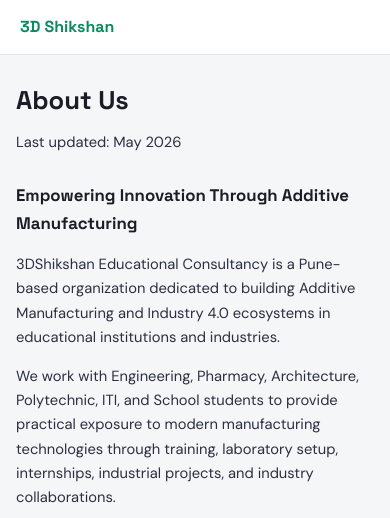
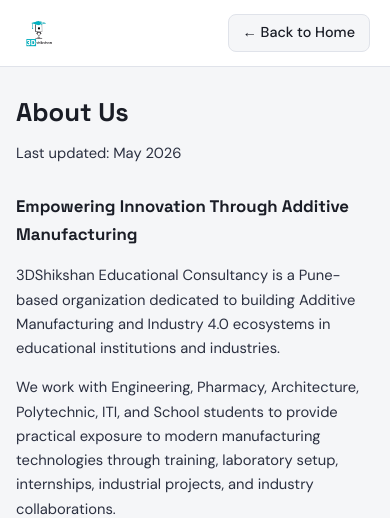
Before and after one commit to sameeeerjadhav/3dshikshan, a PHP site: page /about.php in a window 390 px wide. Shown: the top 518 px of the page. Run offline with PHP 8.4, Linux system fonts and the light colour scheme.

Commit message:
Add responsive back button to legal header

```diff
--- a/includes/legal.php
+++ b/includes/legal.php
@@ -38,7 +38,12 @@ function legal_render_head(string $title): void
 	echo '<link href="https://fonts.googleapis.com/css2?family=DM+Sans:wght@400;500;700&family=Space+Grotesk:wght@500;700&display=swap" rel="stylesheet">';
 	echo '<link rel="stylesheet" href="assets/css/legal.css">';
 	echo '</head><body class="legal-page">';
-	echo '<header class="legal-header"><a href="index.php?login=1" class="legal-brand">' . legal_esc(legal_company_name()) . '</a></header>';
+	echo '<header class="legal-header" style="display: flex; align-items: center; justify-content: space-between; max-width: 100%; box-sizing: border-box;">';
+	echo '<div style="display: flex; align-items: center; gap: 8px;">';
+	echo '<a href="index.html" class="legal-brand" style="display: flex; align-items: center; gap: 8px;"><img src="assets/logo.png" alt="Logo" style="height: 32px; width: auto; object-fit: contain;"></a>';
+	echo '</div>';
+	echo '<a href="index.html" style="text-decoration: none; color: var(--text); background: var(--bg); border: 1px solid var(--border); padding: 6px 14px; border-radius: 8px; font-weight: 500; font-size: 0.9rem; transition: background 0.2s;">&larr; Back to Home</a>';
+	echo '</header>';
 	echo '<main class="legal-main"><article class="legal-article">';
 	echo '<h1>' . legal_esc($title) . '</h1>';
 	echo '<p class="legal-updated">Last updated: May 2026</p>';
```
